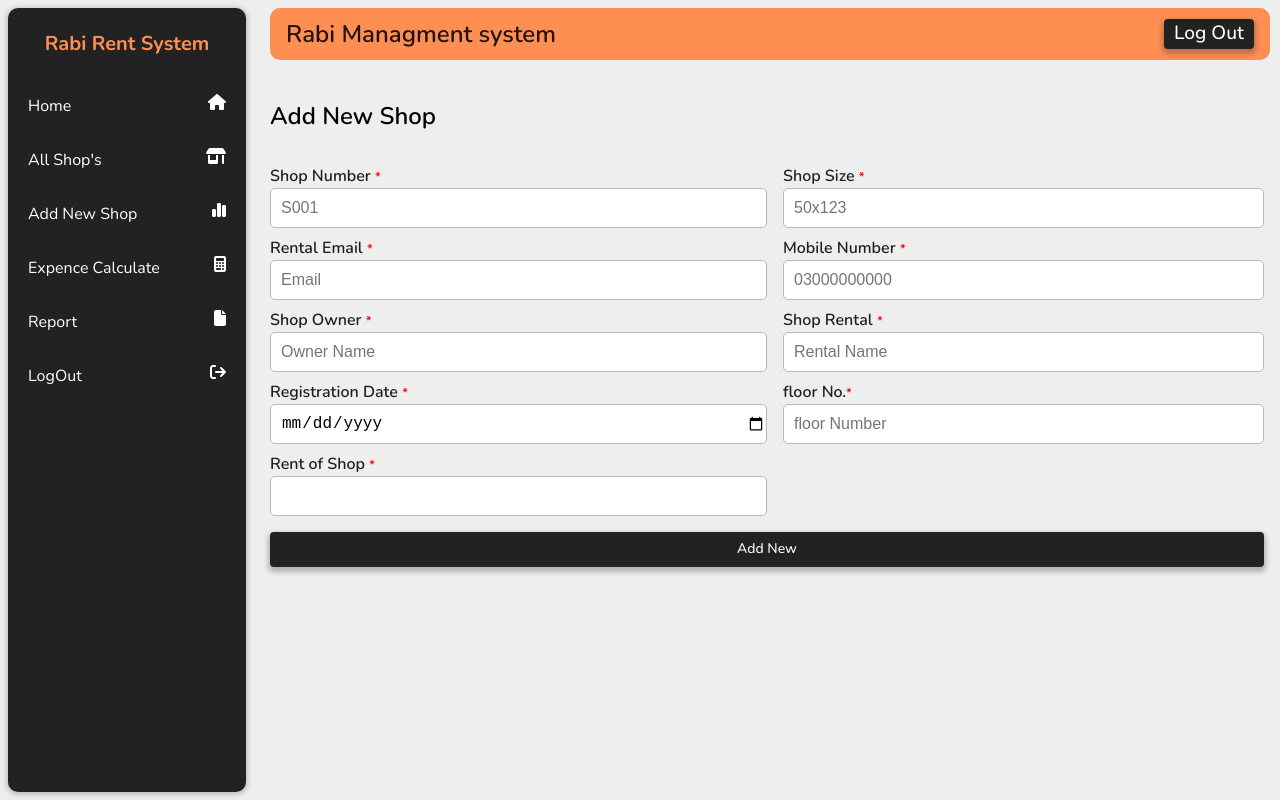
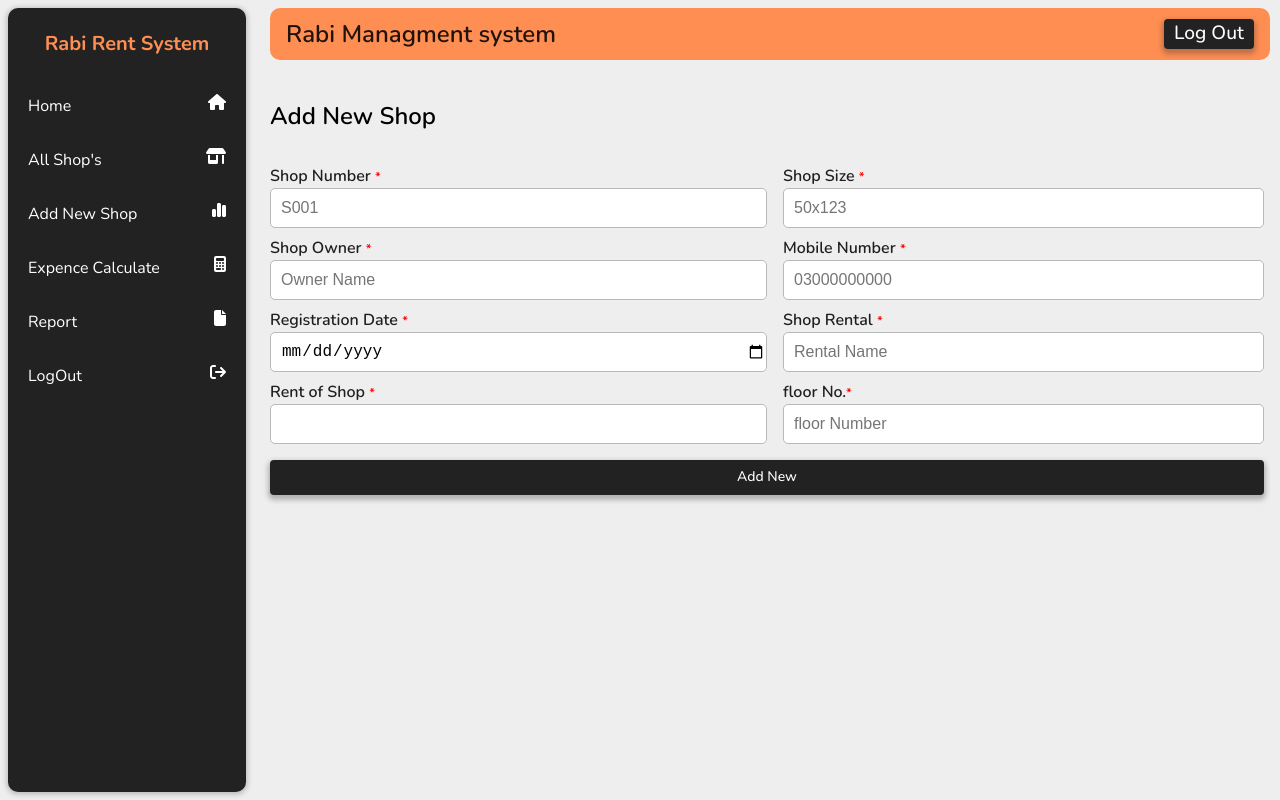
Before and after one commit to ProgrammingWithMudassar/Rabi_plaza_Managmenrt, a React (Vite) app: page /ShopForm in a window 1280 px wide. Built offline with nearby package versions, Linux system fonts and the light colour scheme.

Commit message:
update code

```diff
--- a/src/Pages/Edit_Shop/Edit_Shop.jsx
+++ b/src/Pages/Edit_Shop/Edit_Shop.jsx
@@ -32,7 +32,6 @@ const Edit_Shop = () => {
   const [rentPaidDate, setRentPaidDate] = useState('');
   const initialShop = {
     shopNumber: '',
-    ownerEmail: '',
     shopOwner: '',
     registrationDate: '',
     shopSize: '',
@@ -54,7 +53,6 @@ const Edit_Shop = () => {
       setFormData({
         shop: {
           shopNumber: shop.shop.shopNumber,
-          ownerEmail: shop.shop.ownerEmail,
           shopOwner: shop.shop.shopOwner,
           registrationDate: shop.shop.registrationDate,
           shopSize: shop.shop.shopSize,
@@ -98,12 +96,11 @@ const Edit_Shop = () => {
 
   const handleUpdateData = () => {
     const {
-      shopNumber, ownerEmail, shopOwner, registrationDate,
+      shopNumber, shopOwner, registrationDate,
       shopSize, mobileNumber, shopRental, floorNo, ShopRent
     } = formData.shop;
     const updatedShopData = {
       shopNumber,
-      ownerEmail,
       shopOwner,
       registrationDate,
       shopSize,
@@ -164,7 +161,7 @@ const Edit_Shop = () => {
                 </Box>
                 <Box mt={1}>
                   <label for="ShopRent" style={{ fontWeight: "600" }}> Remaining Rent <span className="required" style={{ color: 'red', fontSize: '0.8em' }}>*</span></label>
-                  <input defaultValue={shop.shop.ShopRent} type="number" id="ShopRent" placeholder='Remaining Rent' className='form_input' /><br />
+                  <input defaultValue={shop.shop.ShopRent} type="number" id="ShopRent" placeholder='Remaining Rent' className='form_input'  onChange={handleInputChange}/><br />
                 </Box>
               </Grid>
 
--- a/src/Pages/Invoice/Invoice.jsx
+++ b/src/Pages/Invoice/Invoice.jsx
@@ -4,24 +4,47 @@ import { Button, Box, Typography, Grid, Divider } from '@mui/material';
 import { faBackward, faFileInvoice } from '@fortawesome/free-solid-svg-icons';
 import { FontAwesomeIcon } from '@fortawesome/react-fontawesome';
 import logo from '../../Assets/png/T_Logo.png'
+import { useGetShopByIdQuery } from '../../Features/API/Api';
+import { useParams } from 'react-router-dom';
+
 
 const Invoice = () => {
 
+  const { id } = useParams();
   const goBack = () => {
     window.history.go(-1);
   };
   const componentRef = useRef();
-
   const today = new Date();
   const dueDate = new Date(today.getFullYear(), today.getMonth(), 10);
-
-  // Check if the dueDate exceeds the maximum number of days in the month
   const maxDaysInMonth = new Date(dueDate.getFullYear(), dueDate.getMonth() + 1, 0).getDate();
   if (dueDate.getDate() > maxDaysInMonth) {
     dueDate.setDate(maxDaysInMonth);
   }
+  const options = { year: 'numeric', month: 'short', day: 'numeric' };
 
-  const options = { year: 'numeric', month: 'short', day: 'numeric' };
+
+
+
+  const { data: shop, isLoading, isError, refetch } = useGetShopByIdQuery(id);
+
+  if (isLoading) {
+    return <div>Loading...</div>;
+  }
+
+  if (isError) {
+    return <div>Error occurred while fetching shop data</div>;
+  }
+
+  if (!shop) {
+    return (
+      <div>
+        <Typography variant="h5" color="initial" textAlign="center">
+          Shop not found
+        </Typography>
+      </div>
+    );
+  }
   return (
     <>
       <Box mr={2}>
@@ -37,6 +60,7 @@ const Invoice = () => {
         </Box>
       </Box>
 
+      {shop && (
         <Box ref={componentRef}>
           <Box sx={{ p: 2, border: '1px solid black', m: 1 }}>
             {/* header  */}
@@ -151,7 +175,7 @@ const Invoice = () => {
 
             <Box sx={{ my: 2, display: 'flex', gap: 6 }}>
               <Grid item xs={6} spacing={4} >
-              <Box sx={{  display: 'flex', }}>
+                <Box sx={{ display: 'flex', }}>
                 </Box>
               </Grid>
               <Grid item xs={6} spacing={4} >
@@ -168,7 +192,7 @@ const Invoice = () => {
                   Lorem ipsum dolor sit, amet consectetur adipisicing elit. Beatae quibusdam, alias neque sed doloribus magnam voluptates a numquam consectetur nemo. Illo officia corrupti dolorum quasi ducimus consequuntur accusamus odit tenetur!
                   Lorem ipsum dolor sit, amet consectetur adipisicing elit. Beatae quibusdam, alias neque sed doloribus magnam voluptates a numquam consectetur nemo. Illo officia corrupti dolorum quasi ducimus consequuntur accusamus odit tenetur!
                 </Box>
-              <Box sx={{ borderTop: '2px dotted black',my:2 }}>
+                <Box sx={{ borderTop: '2px dotted black', my: 2 }}>
                   Lorem ipsum dolor sit, amet consectetur adipisicing elit. Beatae quibusdam, alias neque sed doloribus magnam voluptates a numquam consectetur nemo.
                 </Box>
               </Grid>
@@ -176,6 +200,7 @@ const Invoice = () => {
 
           </Box>
         </Box>
+      )}
     </>
   )
 }
--- a/src/Pages/ShopForm/ShopForm.jsx
+++ b/src/Pages/ShopForm/ShopForm.jsx
@@ -7,7 +7,6 @@ import { useNavigate } from 'react-router-dom';
 const ShopForm = () => {
   const [formData, setFormData] = useState({
     shopNumber: '',
-    rentalEmail: '',
     shopOwner: '',
     registrationDate: '',
     shopSize: '',
@@ -34,12 +33,12 @@ const ShopForm = () => {
 
   const handleInputData = async (e) => {
     let {
-      shopNumber, rentalEmail, shopOwner, registrationDate,
+      shopNumber,  shopOwner, registrationDate,
       shopSize, mobileNumber, shopRental, floorNo, ShopRent
     } = formData;
     e.preventDefault();
     if (
-      shopNumber, rentalEmail, shopOwner, registrationDate,
+      shopNumber,  shopOwner, registrationDate,
       shopSize, mobileNumber, shopRental, floorNo, ShopRent
     ) {
       try {
@@ -83,19 +82,6 @@ const ShopForm = () => {
               value={formData.shopNumber}
               onChange={handleChange}
             />
-            <Box mt={1}>
-              <label htmlFor="email" style={{ fontWeight: '600' }}>
-                Rental Email <span className="required" style={{ color: 'red', fontSize: '0.8em' }}>*</span>
-              </label>
-              <input
-                type="email"
-                id="rentalEmail"
-                placeholder="Email"
-                className="form_input"
-                value={formData.rentalEmail}
-                onChange={handleChange}
-              />
-            </Box>
             <Box mt={1}>
               <label htmlFor="shopOwner" style={{ fontWeight: '600' }}>
                 Shop Owner <span className="required" style={{ color: 'red', fontSize: '0.8em' }}>*</span>
```
Lines whose indentation alone changed are shown as unchanged.
